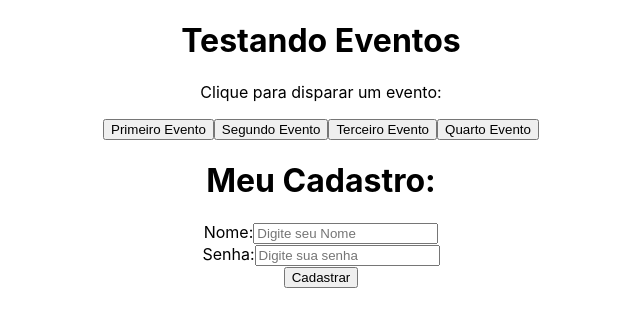
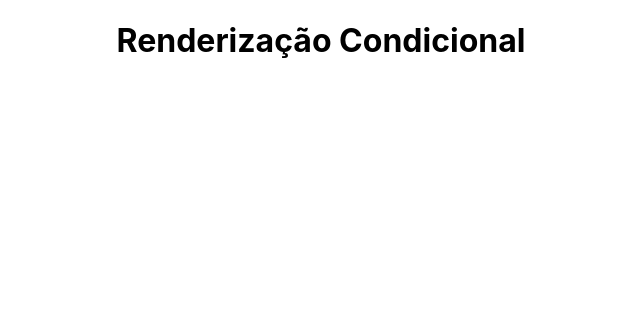
Before and after one commit to Guilsoares/Aulas_Rect, a React (Create React App) app in the folder meu-primeiro-projeto/: page / in a window 1280 px wide. Shown: the top 326 px of the page, without its empty margins (319-959 px from the left). Built offline with nearby package versions, Linux system fonts and the light colour scheme.

Commit message:
Limpando app.css

```diff
--- a/meu-primeiro-projeto/src/App.js
+++ b/meu-primeiro-projeto/src/App.js
@@ -1,15 +1,10 @@
 import './App.css';
-import Eventos from './components/Eventos';
-import Form from './components/Form';
 
 function App() {
 
   return (
     <div className="App">
-      <h1>Testando Eventos</h1>
-      <Eventos/>
-      <Form/>
-
+      <h1>Renderização Condicional</h1>
     </div>
   );
 }
```
